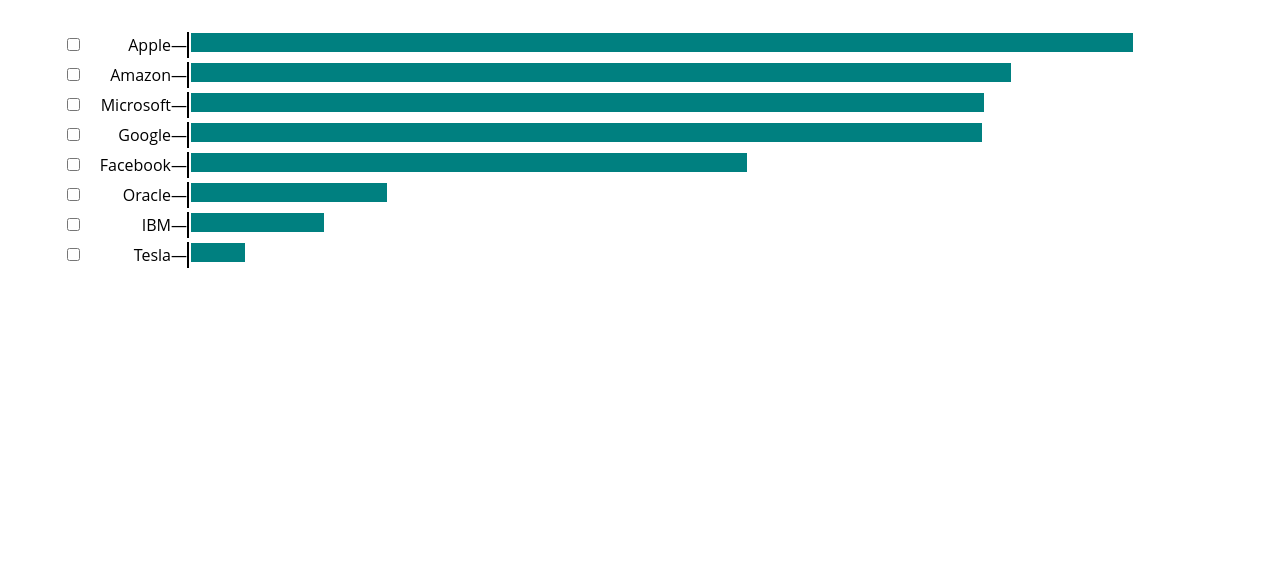
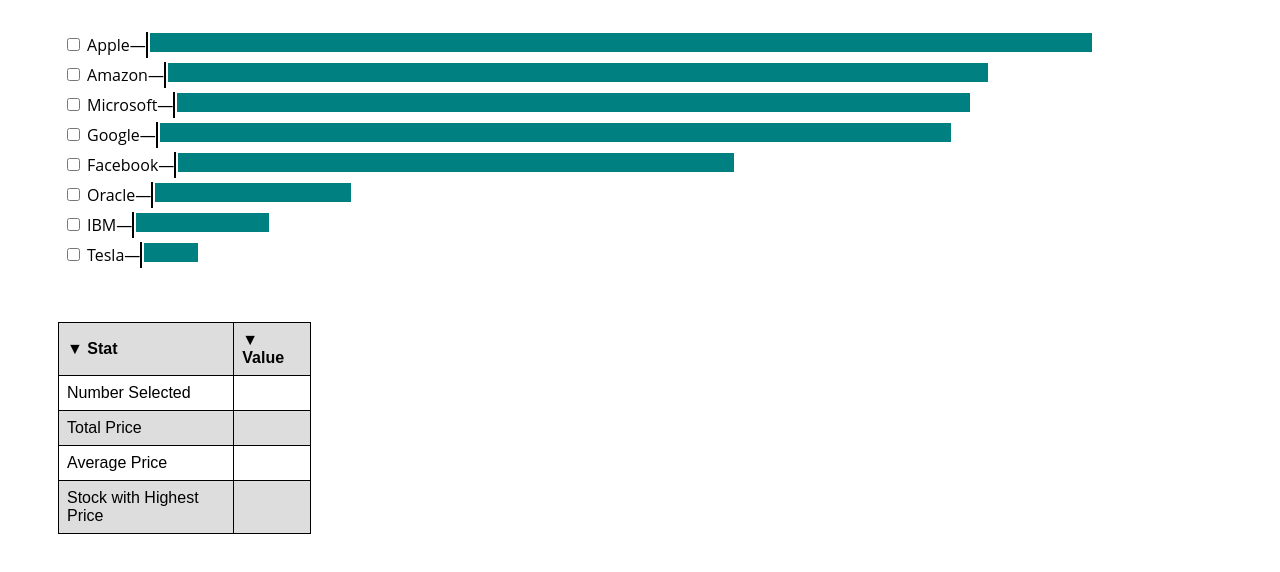
Before and after one commit to joycedelatorre/Bar-Chart, a plain HTML site: page index.html in a window 1280 px wide. Shown: the part 86-658 px from the top of the page. Drawn offline with nearby package versions, Linux system fonts and the light colour scheme.

Commit message:
add second table

```diff
--- a/index.html
+++ b/index.html
@@ -16,5 +16,28 @@
 	<div class="banner"><h1>Stock Market</h1></div>
 	<table class="table-svg-chart">
 	</table>
+
+	<table class="table-stat-value">
+		<tr>
+			<th>&#9660 Stat</th>
+			<th>&#9660 Value</th>
+		</tr>
+		<tr>
+			<td>Number Selected</td>
+			<td></td>
+		</tr>
+		<tr>
+			<td>Total Price</td>
+			<td></td>
+		</tr>
+		<tr>
+			<td>Average Price</td>
+			<td></td>
+		</tr>
+		<tr>
+			<td>Stock with Highest Price</td>
+			<td></td>
+		</tr>
+	</table>
 </body>
 </html>
--- a/stylesheet.css
+++ b/stylesheet.css
@@ -3,26 +3,24 @@
 }
 
 .tdName{
-  width:100px;
+  /*width:100px;*/
   text-align:right;
   padding-right: 0px;
   border-right: 2px solid black;
 
 }
 .tdSvg{
-  width:70px;
-  padding-left: 0;
+  /*width:70px;*/
+  padding-left:0;
 
 }
 
 table, th, td {
    /*border: 1px solid black;*/
    margin:50px;
+   /*width:100%;*/
 }
 
-input{
-  border: 1px solid black;
-}
 .bar {
   fill: #008080;
   height: 21px;
@@ -34,10 +32,10 @@ input{
   fill: #555;
 }*/
 
-.chart:hover .bar,
+/*.chart:hover .bar,
 .chart:focus .bar {
   fill: #aaa;
-}
+}*/
 
 .bar:hover,
 .bar:focus {
@@ -99,3 +97,22 @@ body {
     visibility: visible;
     opacity: 1;
 }
+
+
+/*second table*/
+.table-stat-value{
+    font-family: arial, sans-serif;
+    border-collapse: collapse;
+    width: 20%;
+    margin:50px;
+}
+
+.table-stat-value td, th {
+    border: 1px solid black;
+    text-align: left;
+    padding: 8px;
+}
+
+.table-stat-value tr:nth-child(odd) {
+    background-color: #dddddd;
+}
```
